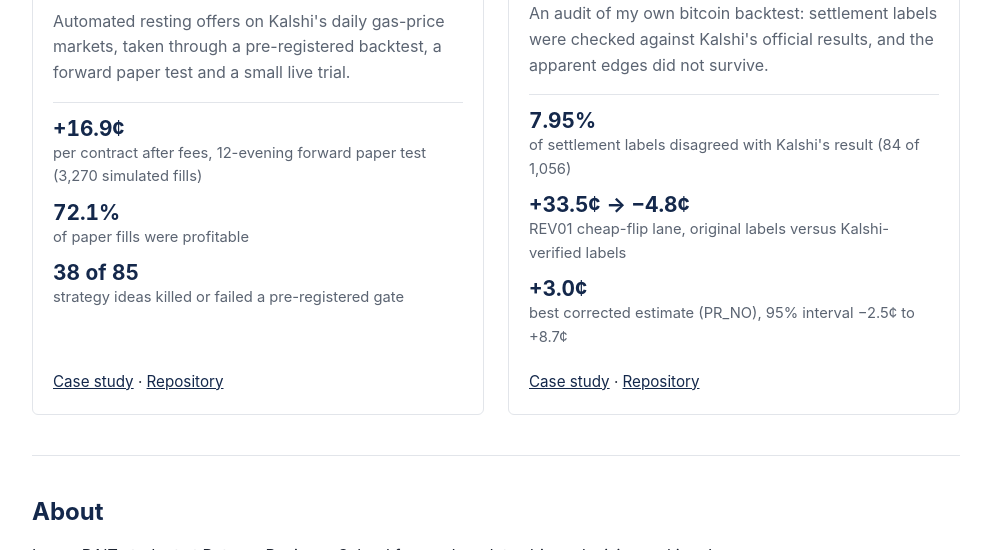
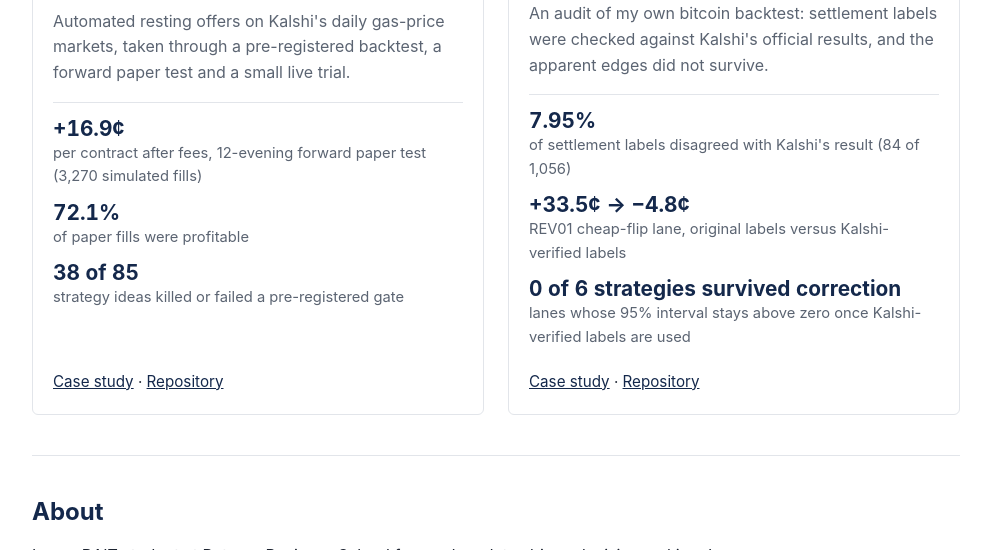
Before and after one commit to Prydae/Prydae.github.io, a plain HTML site: page index.html in a window 1280 px wide. Shown: the part 619-1169 px from the top of the page, without its empty margins (144-1135 px from the left). Drawn offline with Linux system fonts and the light colour scheme.

Commit message:
Card stat + chart fixes
Replace the BTC card's third stat with the count of strategy lanes that
survive label correction (0 of 6). Update the BTC chart images with the
corrected TB_N fill rate (54%) and window count (1,056).

Co-Authored-By: Claude Haiku 5.5 <noreply@anthropic.com>

```diff
--- a/index.html
+++ b/index.html
@@ -67,8 +67,8 @@
                 <dd>REV01 cheap-flip lane, original labels versus Kalshi-verified labels</dd>
               </div>
               <div>
-                <dt>+3.0¢</dt>
-                <dd>best corrected estimate (PR_NO), 95% interval −2.5¢ to +8.7¢</dd>
+                <dt>0 of 6 strategies survived correction</dt>
+                <dd>lanes whose 95% interval stays above zero once Kalshi-verified labels are used</dd>
               </div>
             </dl>
             <p class="card-links"><a href="projects/btc.html">Case study</a> · <a href="https://github.com/Prydae/kalshi-btc-audit">Repository</a></p>
```
Also changed, not shown: assets/img/btc-lane-pnl.png, assets/img/btc-paper-vs-live.png.
